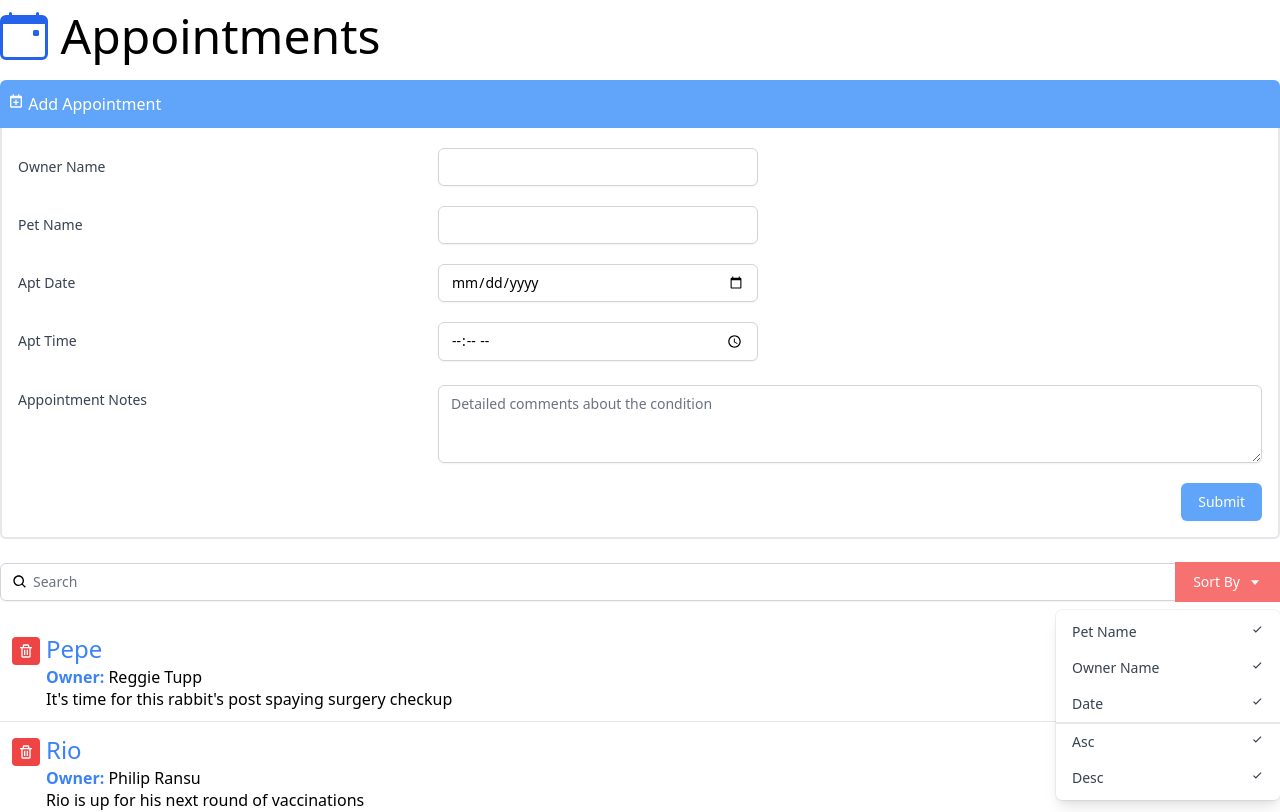
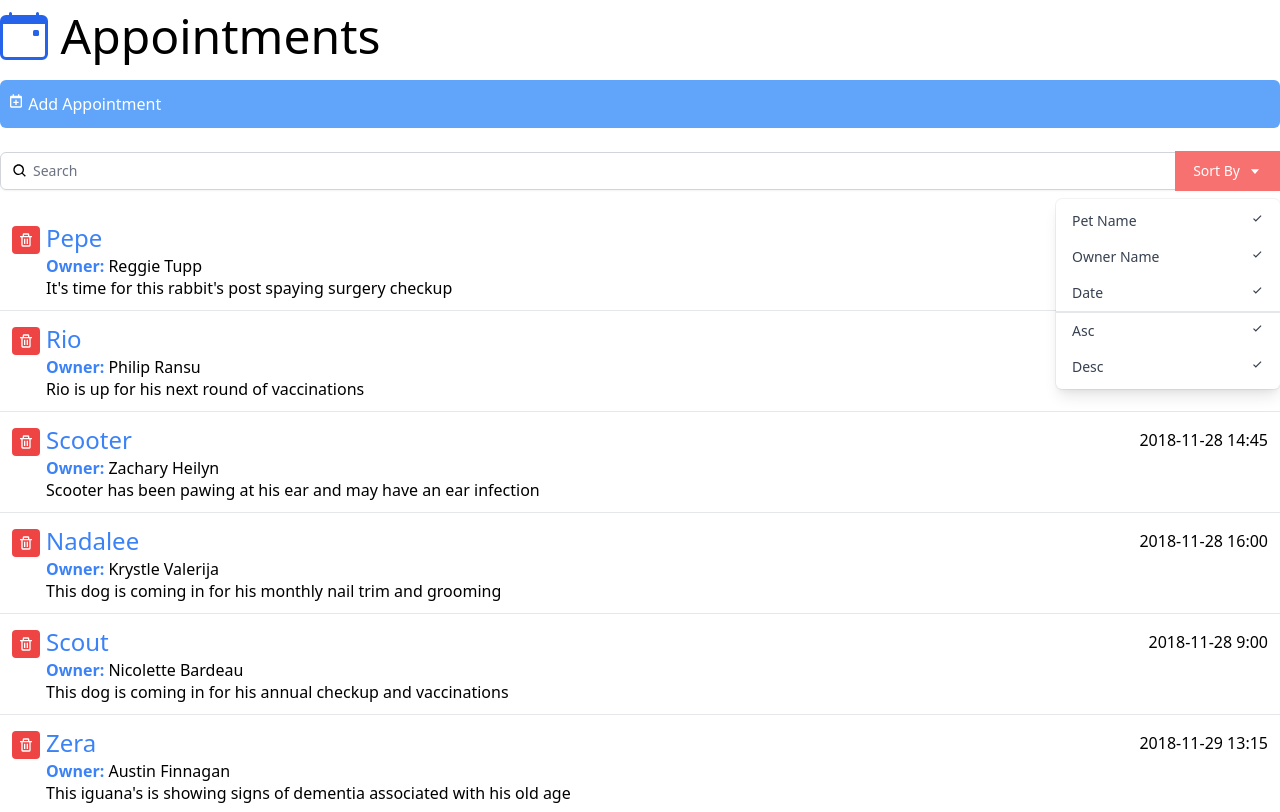
Before and after one commit to AronKuch/second-reaction, a React (Create React App) app: page / in a window 1280 px wide. Shown: the top 812 px of the page. Built offline with nearby package versions, Linux system fonts and the light colour scheme.

Commit message:
Show/hide AddAppointment form and AppointmentInfo to new file

```diff
--- a/src/App.js
+++ b/src/App.js
@@ -1,8 +1,8 @@
 import {BsCalendarEvent as CalIcon}  from "react-icons/bs";
-import {BiTrash} from "react-icons/bi";
 import Search from "./components/Search";
 import AddAppointment from "./components/AddAppointment";
 import appointmentList from "./data.json";
+import AppointmentInfo from "./components/AppointmentInfo";
 
 function App() {
   return (
@@ -13,19 +13,7 @@ function App() {
         <Search />
         <ul className="divide-y divide-gray-200">
           {appointmentList.map(appointment => (
-            <li className="px-3 py-3 flex items-start">
-              <button type="button"
-                className="p-1.5 mr-1.5 mt-1 rounded text-white bg-red-500 hover:bg-yellow-700 focus:outline-none focus:ring-2 focus:ring-offset-2 focus:ring-blue-500">
-                <BiTrash /></button>
-              <div className="flex-grow">
-                <div className="flex items-center">
-                  <span className="flex-none font-medium text-2xl text-blue-500">{appointment.petName}</span>
-                  <span className="flex-grow text-right">{appointment.aptDate}</span>
-                </div>
-                <div><b className="font-bold text-blue-500">Owner:</b> {appointment.ownerName}</div>
-                <div className="leading-tight">{appointment.aptNotes}</div>
-              </div>
-            </li>
+            <AppointmentInfo  key={appointment.id} apptmt = {appointment}  />
           ))
         }
 
--- a/src/components/AddAppointment.js
+++ b/src/components/AddAppointment.js
@@ -2,13 +2,18 @@
 // I do hope that later chapters do more to explain the code that we're pulling in.
 
 import { BiCalendarPlus} from "react-icons/bi";
+import {useState} from 'react';
 
 const AddAppointment = () => {
+  let [toggleAdd, setToggleAdd] = useState(false);
   return(
     <div>
-  <button className="bg-blue-400 text-white px-2 py-3 w-full text-left rounded-t-md">
+  <button onClick = {() => setToggleAdd(!toggleAdd)}
+  className = {`bg-blue-400 text-white px-2 py-3 w-full text-left ${toggleAdd ? "rounded-t-md": "rounded-md"}`}
+   >
     <div><BiCalendarPlus className="inline-block align-text-top" />  Add Appointment</div>
   </button>
+  { toggleAdd &&
   <div className="border-r-2 border-b-2 border-l-2 border-light-blue-500 rounded-b-md pl-4 pr-4 pb-4">
     <div className="sm:grid sm:grid-cols-3 sm:gap-4 sm:items-start  sm:pt-5">
       <label htmlFor="ownerName" className="block text-sm font-medium text-gray-700 sm:mt-px sm:pt-2">
@@ -69,6 +74,7 @@ const AddAppointment = () => {
       </div>
     </div>
   </div>
+}
 </div>
   );
 }
--- /dev/null
+++ b/src/components/AppointmentInfo.js
@@ -0,0 +1,23 @@
+import {BiTrash} from "react-icons/bi";
+
+
+const apptmtInfo = ({apptmt}) => {
+  return(
+    <li className="px-3 py-3 flex items-start">
+      <button type="button"
+        className="p-1.5 mr-1.5 mt-1 rounded text-white bg-red-500 hover:bg-yellow-700 focus:outline-none focus:ring-2 focus:ring-offset-2 focus:ring-blue-500">
+        <BiTrash /></button>
+      <div className="flex-grow">
+        <div className="flex items-center">
+          <span className="flex-none font-medium text-2xl text-blue-500">{apptmt.petName}</span>
+          <span className="flex-grow text-right">{apptmt.aptDate}</span>
+        </div>
+        <div><b className="font-bold text-blue-500">Owner:</b> {apptmt.ownerName}</div>
+        <div className="leading-tight">{apptmt.aptNotes}</div>
+      </div>
+    </li>
+
+  );
+}
+
+export default apptmtInfo;
```
